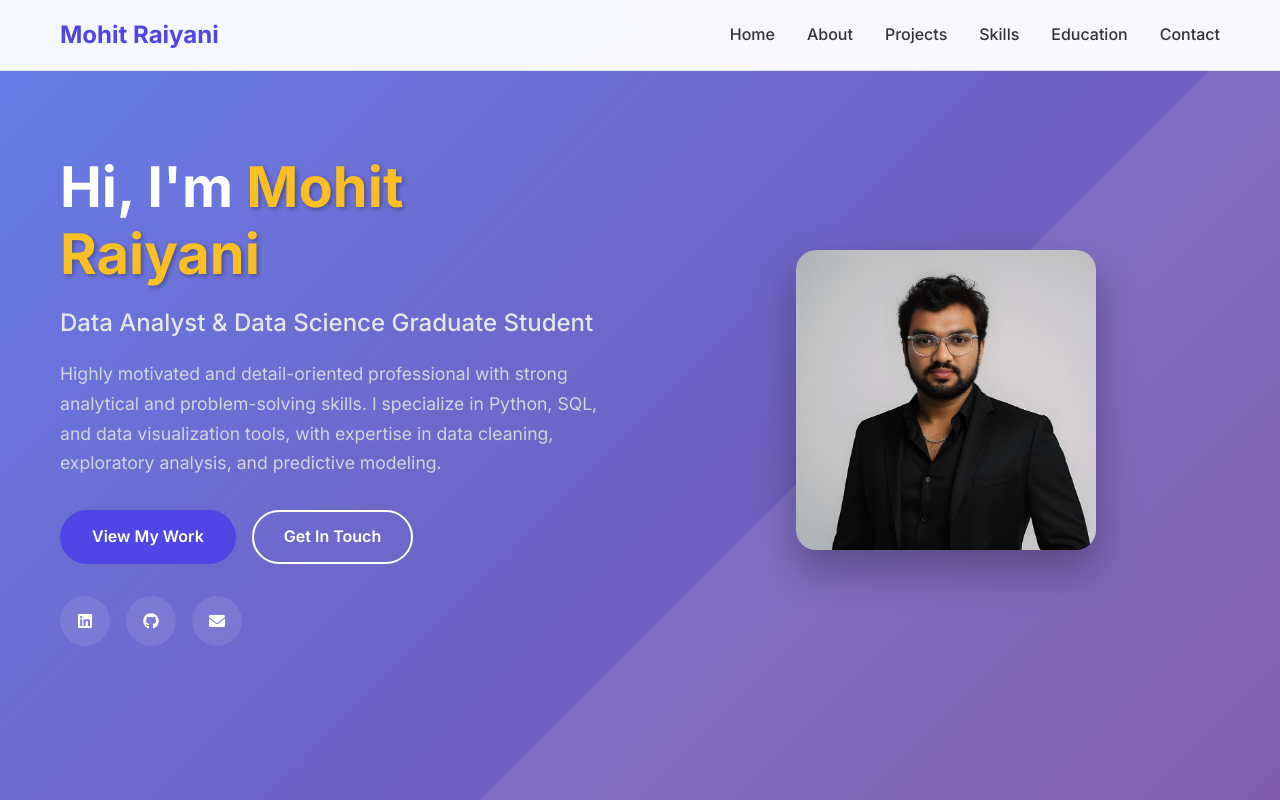
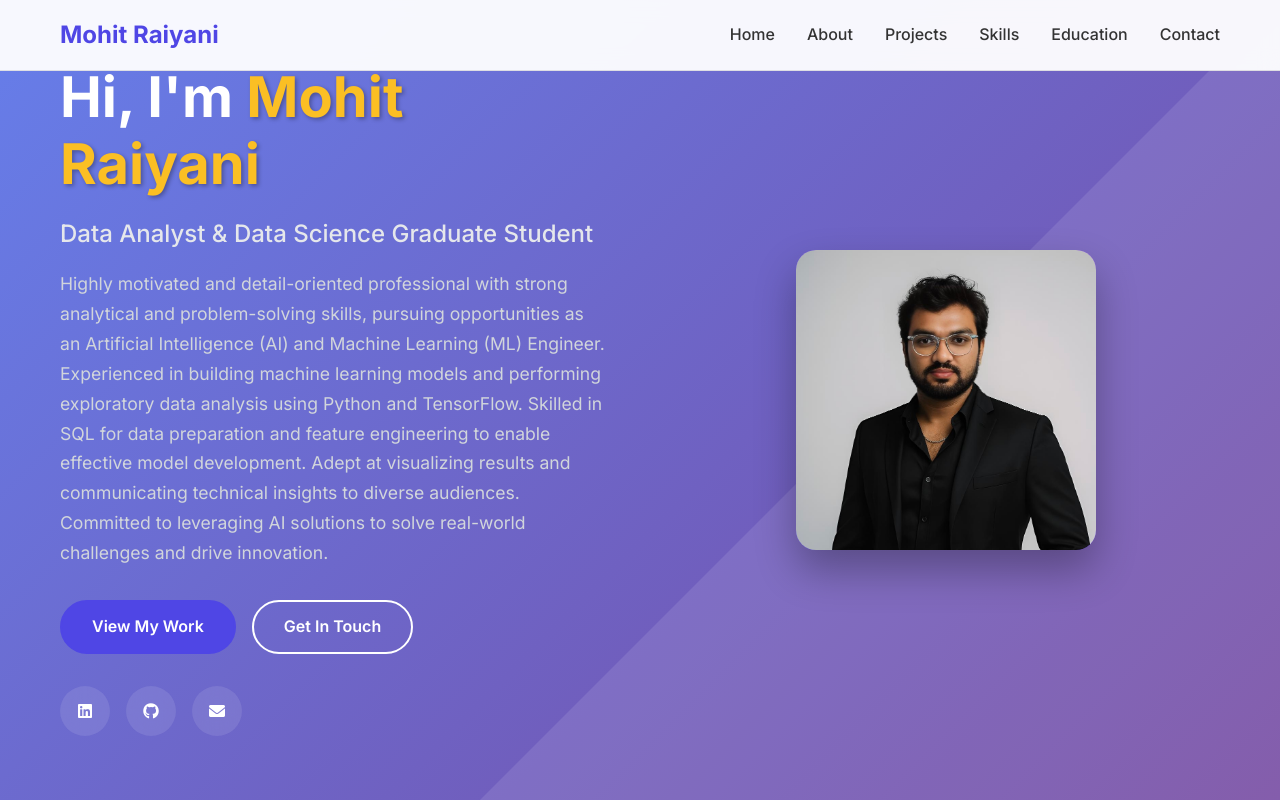
Before and after one commit to MohitRaiyani-27/MohitRaiyani-27.github.io, a website: page index.html in a window 1280 px wide. Shown: the top 800 px of the page. Drawn offline with Linux system fonts and the light colour scheme.

Commit message:
Revise hero description for career transition
Updated professional summary to reflect new career focus and skills in AI and ML.

```diff
--- a/index.html
+++ b/index.html
@@ -54,9 +54,7 @@
                     Data Analyst & Data Science Graduate Student
                 </p>
                 <p class="hero-description">
-                    Highly motivated and detail-oriented professional with strong analytical and problem-solving skills.
-                    I specialize in Python, SQL, and data visualization tools, with expertise in data cleaning,
-                    exploratory analysis, and predictive modeling.
+                    Highly motivated and detail-oriented professional with strong analytical and problem-solving skills, pursuing opportunities as an Artificial Intelligence (AI) and Machine Learning (ML) Engineer. Experienced in building machine learning models and performing exploratory data analysis using Python and TensorFlow. Skilled in SQL for data preparation and feature engineering to enable effective model development. Adept at visualizing results and communicating technical insights to diverse audiences. Committed to leveraging AI solutions to solve real-world challenges and drive innovation.
                 </p>
                 <div class="hero-buttons">
                     <a href="#projects" class="btn btn-primary">View My Work</a>
```
